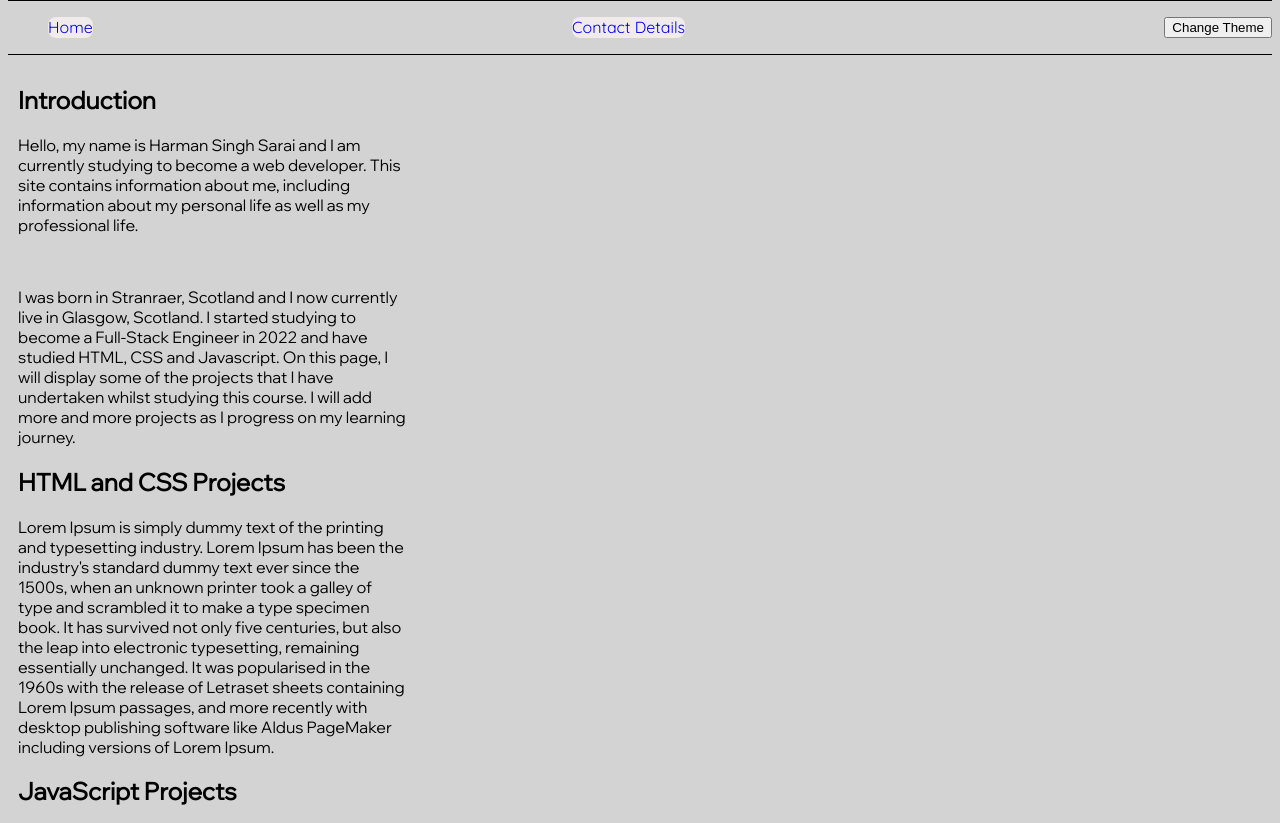
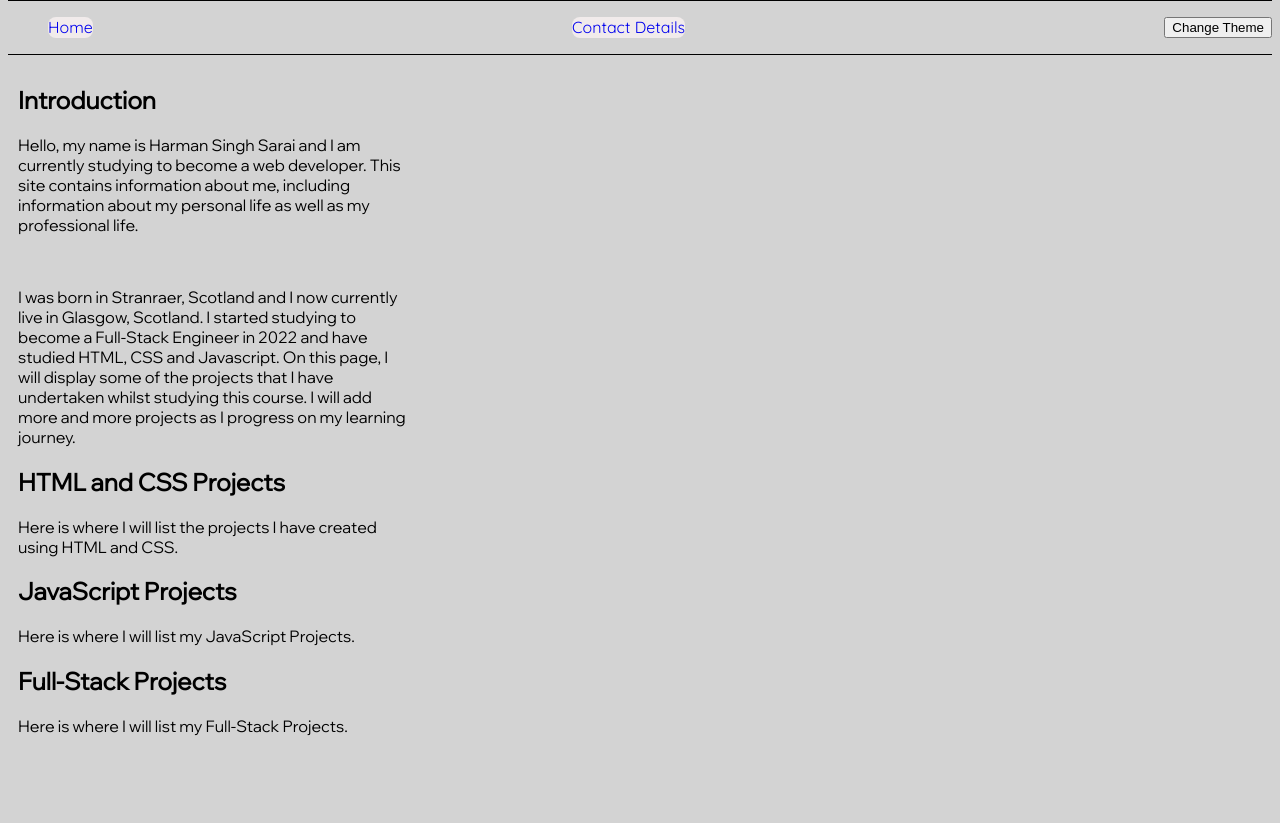
Before and after one commit to harmansarai92/portfoliosite, a plain HTML site: page index.html in a window 1280 px wide. Shown: the part 91-914 px from the top of the page. After the commit the page ends 851 px from the top, so only its background shows below. Drawn offline with Linux system fonts and the light colour scheme.

Commit message:
MAde changes to Project text

```diff
--- a/index.html
+++ b/index.html
@@ -45,17 +45,17 @@
 
                         <div class="html-projects">
                             <h2>HTML and CSS Projects</h2>
-                            <p>Lorem Ipsum is simply dummy text of the printing and typesetting industry. Lorem Ipsum has been the industry's standard dummy text ever since the 1500s, when an unknown printer took a galley of type and scrambled it to make a type specimen book. It has survived not only five centuries, but also the leap into electronic typesetting, remaining essentially unchanged. It was popularised in the 1960s with the release of Letraset sheets containing Lorem Ipsum passages, and more recently with desktop publishing software like Aldus PageMaker including versions of Lorem Ipsum.</p>
+                            <p>Here is where I will list the projects I have created using HTML and CSS.</p>
                         </div>
 
                         <div class="javascript-projects">
                             <h2>JavaScript Projects</h2>
-                            <p>Lorem Ipsum is simply dummy text of the printing and typesetting industry. Lorem Ipsum has been the industry's standard dummy text ever since the 1500s, when an unknown printer took a galley of type and scrambled it to make a type specimen book. It has survived not only five centuries, but also the leap into electronic typesetting, remaining essentially unchanged. It was popularised in the 1960s with the release of Letraset sheets containing Lorem Ipsum passages, and more recently with desktop publishing software like Aldus PageMaker including versions of Lorem Ipsum.</p>
+                            <p>Here is where I will list my JavaScript Projects.</p>
                         </div>
 
                         <div class="full-stack">
                             <h2>Full-Stack Projects</h2>
-                            <p>Lorem Ipsum is simply dummy text of the printing and typesetting industry. Lorem Ipsum has been the industry's standard dummy text ever since the 1500s, when an unknown printer took a galley of type and scrambled it to make a type specimen book. It has survived not only five centuries, but also the leap into electronic typesetting, remaining essentially unchanged. It was popularised in the 1960s with the release of Letraset sheets containing Lorem Ipsum passages, and more recently with desktop publishing software like Aldus PageMaker including versions of Lorem Ipsum.</p>
+                            <p>Here is where I will list my Full-Stack Projects.</p>
                         </div>
 
 
```
